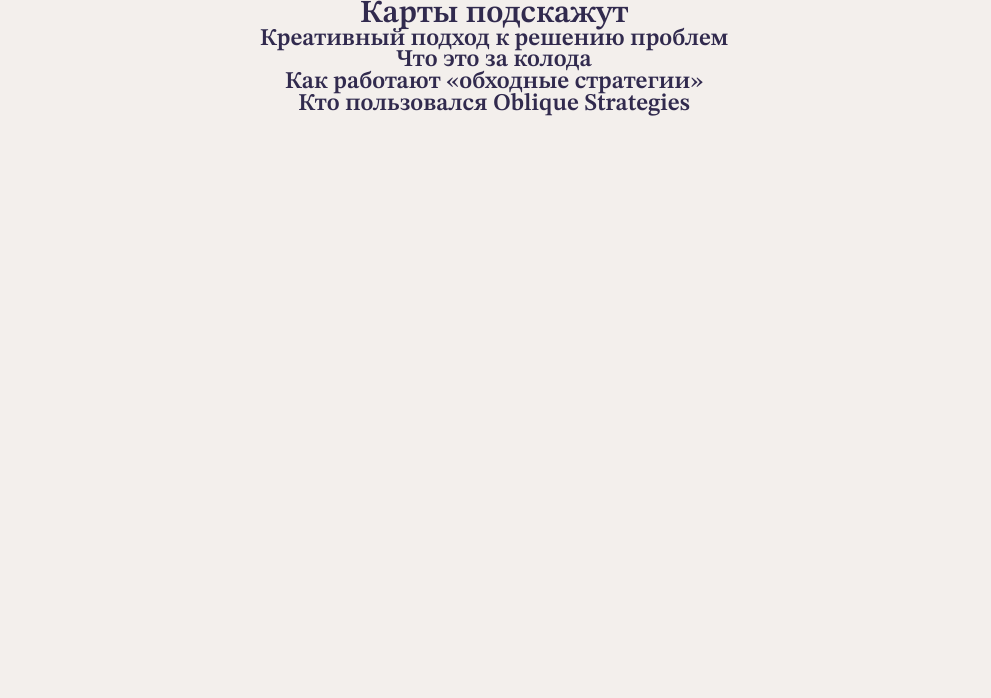
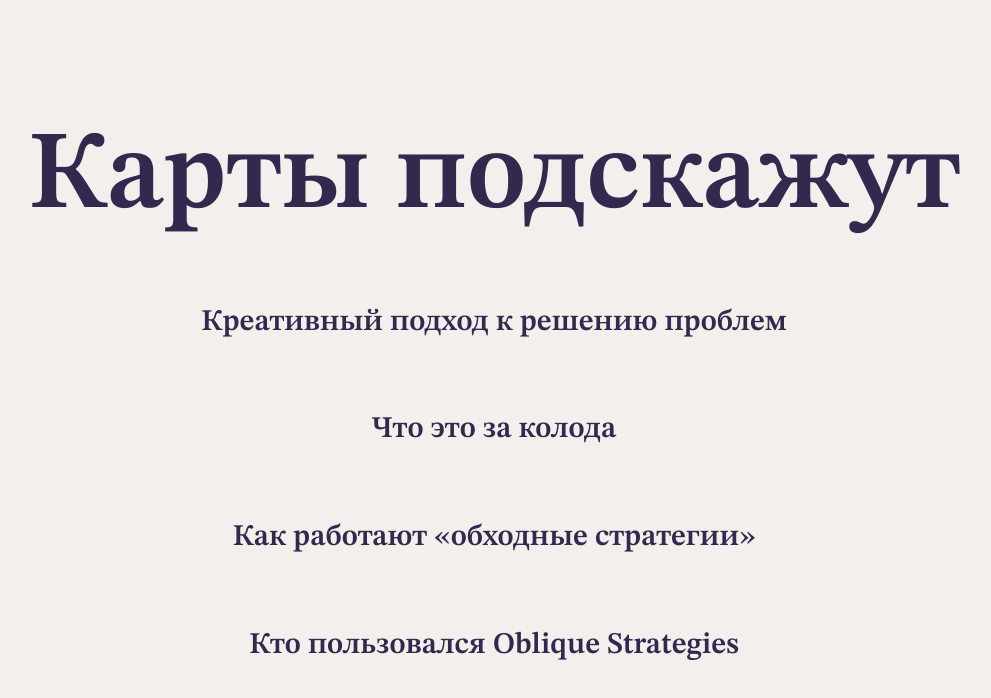
Before and after one commit to Butterzzz/karty-podskazhut, a plain HTML site: page index.html in a window 1280 px wide. Shown: the whole page, without its empty margins (146-1137 px from the left). Drawn offline with Linux system fonts and the light colour scheme.

Commit message:
feat: add header styles

```diff
--- a/index.html
+++ b/index.html
@@ -13,13 +13,13 @@
   </head>
   <body class="page theme_dark">
     <header class="header">
-      <h1 class="heading content-section">Карты подскажут</h1>
+      <h1 class="heading header__title content-section">Карты подскажут</h1>
     </header>
     <main class="content content-section">
-      <h2 class="heading">Креативный подход к решению проблем</h2>
-      <h2 class="heading">Что это за колода</h2>
-      <h2 class="heading">Как работают «обходные стратегии»</h2>
-      <h2 class="heading">Кто пользовался Oblique Strategies</h2>
+      <h2 class="heading content__title">Креативный подход к решению проблем</h2>
+      <h2 class="heading content__title">Что это за колода</h2>
+      <h2 class="heading content__title">Как работают «обходные стратегии»</h2>
+      <h2 class="heading content__title">Кто пользовался Oblique Strategies</h2>
     </main>
     <footer class="footer"></footer>
 
--- a/styles/style.css
+++ b/styles/style.css
@@ -32,6 +32,10 @@ figure {
   margin: 0;
 }
 
+.header {
+  padding: 10% 0 0 0;
+}
+
 .heading {
   font-family: var(--accent-font, serif);
   text-align: center;
@@ -44,3 +48,13 @@ figure {
   margin: 0 auto;
   padding: 0 5vi;
 }
+
+.content__title {
+  font-size: 30px;
+  margin: 7% 0 2.5%;
+}
+
+.header__title {
+  font-size: clamp(3.75rem, 2.5rem + 5.5556vw, 7.5rem);
+  margin: 0 0 40px 0;
+}
```
